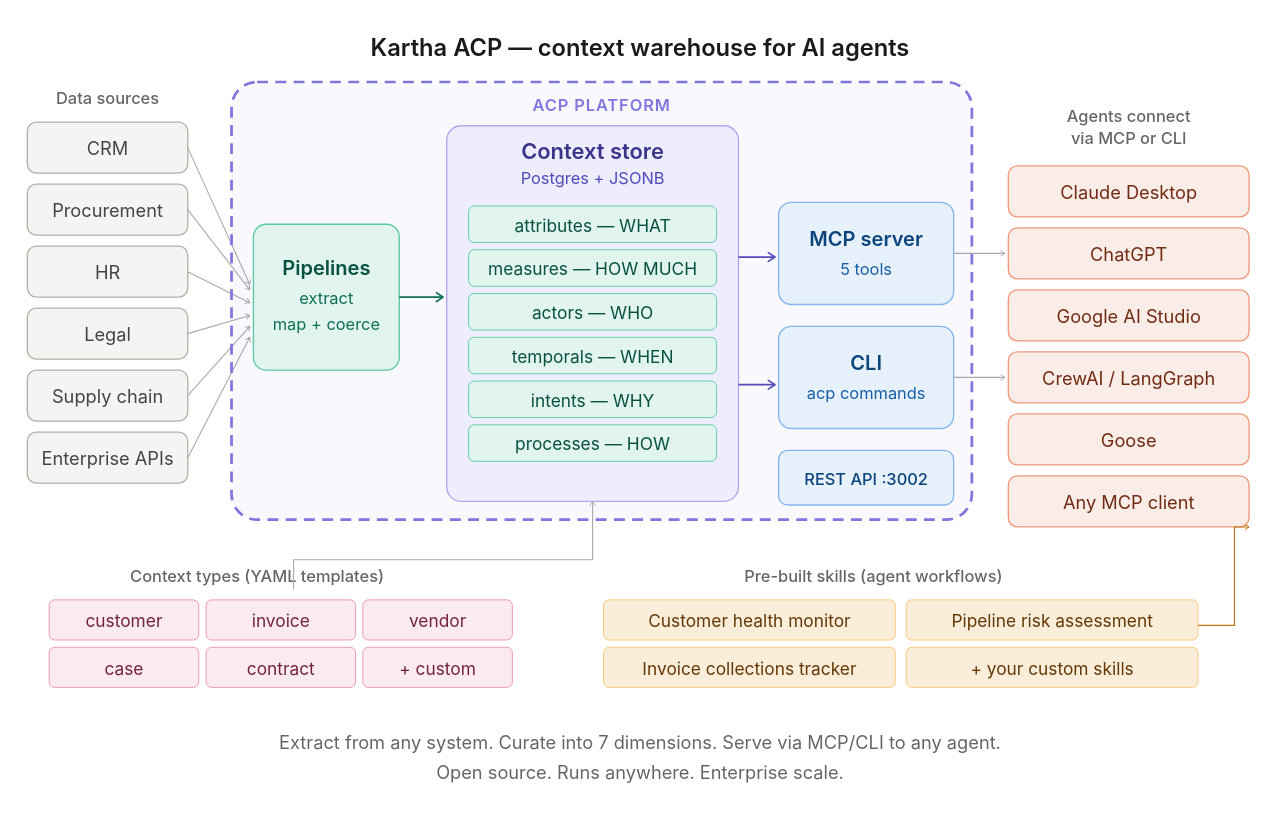
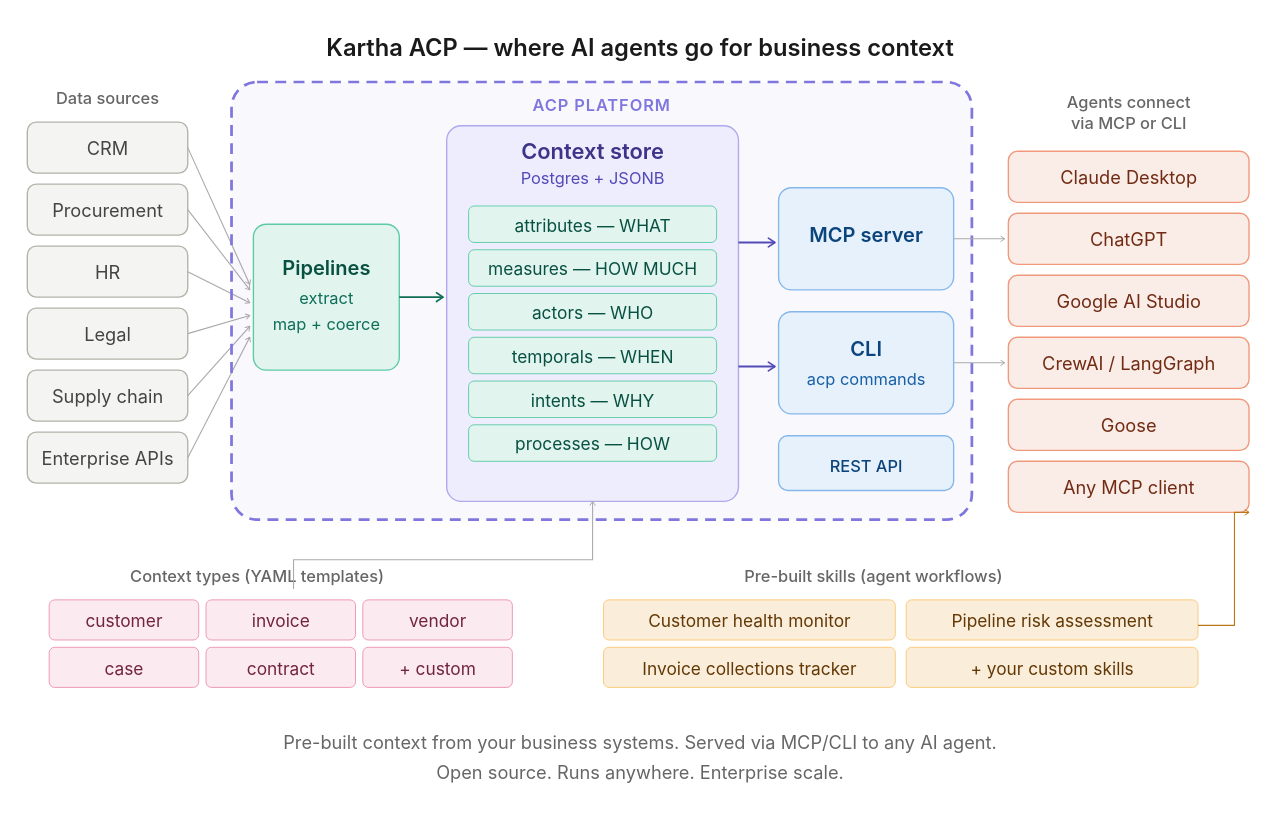
Before and after one commit to Kartha-AI/agent-context-platform, a website: page reference/acp-intro.html in a window 1280 px wide. Drawn offline with Linux system fonts and the light colour scheme.

Commit message:
Updated refercne docs

```diff
--- a/acp-intro.html
+++ b/reference/acp-intro.html
@@ -16,7 +16,7 @@
 </defs>
 
 <!-- TITLE -->
-<text x="340" y="20" text-anchor="middle" font-size="13" font-weight="600" fill="#1a1a1a">Kartha ACP — context warehouse for AI agents</text>
+<text x="340" y="20" text-anchor="middle" font-size="13" font-weight="600" fill="#1a1a1a">Kartha ACP — where AI agents go for business context</text>
 
 <!-- ═══════════════════════════════════════════════ -->
 <!-- DATA SOURCES (left) -->
@@ -89,49 +89,48 @@
 <text x="314" y="236" text-anchor="middle" font-size="9.5" fill="#085041">processes — HOW</text>
 
 <!-- Arrows: Store → MCP/CLI -->
-<line x1="394" y1="130" x2="414" y2="130" stroke="#534AB7" stroke-width="1" marker-end="url(#arrow)"/>
-<line x1="394" y1="200" x2="414" y2="200" stroke="#534AB7" stroke-width="1" marker-end="url(#arrow)"/>
+<line x1="394" y1="122" x2="414" y2="122" stroke="#534AB7" stroke-width="1" marker-end="url(#arrow)"/>
+<line x1="394" y1="190" x2="414" y2="190" stroke="#534AB7" stroke-width="1" marker-end="url(#arrow)"/>
 
 <!-- MCP SERVER -->
-<rect x="416" y="100" width="96" height="56" rx="7" fill="#E6F1FB" stroke="#85B7EB" stroke-width="0.75"/>
-<text x="464" y="124" text-anchor="middle" font-size="11" font-weight="600" fill="#0C447C">MCP server</text>
-<text x="464" y="140" text-anchor="middle" font-size="9" fill="#185FA5">5 tools</text>
+<rect x="416" y="92" width="96" height="56" rx="7" fill="#E6F1FB" stroke="#85B7EB" stroke-width="0.75"/>
+<text x="464" y="122" text-anchor="middle" font-size="11" font-weight="600" fill="#0C447C">MCP server</text>
 
 <!-- CLI -->
-<rect x="416" y="168" width="96" height="56" rx="7" fill="#E6F1FB" stroke="#85B7EB" stroke-width="0.75"/>
-<text x="464" y="192" text-anchor="middle" font-size="11" font-weight="600" fill="#0C447C">CLI</text>
-<text x="464" y="208" text-anchor="middle" font-size="9" fill="#185FA5">acp commands</text>
+<rect x="416" y="160" width="96" height="56" rx="7" fill="#E6F1FB" stroke="#85B7EB" stroke-width="0.75"/>
+<text x="464" y="184" text-anchor="middle" font-size="11" font-weight="600" fill="#0C447C">CLI</text>
+<text x="464" y="200" text-anchor="middle" font-size="9" fill="#185FA5">acp commands</text>
 
 <!-- REST API -->
-<rect x="416" y="236" width="96" height="30" rx="5" fill="#E6F1FB" stroke="#85B7EB" stroke-width="0.75"/>
-<text x="464" y="255" text-anchor="middle" font-size="9" font-weight="500" fill="#0C447C">REST API :3002</text>
+<rect x="416" y="228" width="96" height="30" rx="5" fill="#E6F1FB" stroke="#85B7EB" stroke-width="0.75"/>
+<text x="464" y="248" text-anchor="middle" font-size="9" font-weight="500" fill="#0C447C">REST API</text>
 
 <!-- ═══════════════════════════════════════════════ -->
 <!-- AGENTS (right) -->
 <!-- ═══════════════════════════════════════════════ -->
-<line x1="512" y1="128" x2="540" y2="128" stroke="#aaa" stroke-width="0.6" marker-end="url(#arrow)"/>
-<line x1="512" y1="196" x2="540" y2="196" stroke="#aaa" stroke-width="0.6" marker-end="url(#arrow)"/>
+<line x1="512" y1="120" x2="540" y2="120" stroke="#aaa" stroke-width="0.6" marker-end="url(#arrow)"/>
+<line x1="512" y1="188" x2="540" y2="188" stroke="#aaa" stroke-width="0.6" marker-end="url(#arrow)"/>
 
-<text x="608" y="56" text-anchor="middle" font-size="9" fill="#666" font-weight="500">Agents connect</text>
-<text x="608" y="68" text-anchor="middle" font-size="9" fill="#666" font-weight="500">via MCP or CLI</text>
+<text x="608" y="48" text-anchor="middle" font-size="9" fill="#666" font-weight="500">Agents connect</text>
+<text x="608" y="60" text-anchor="middle" font-size="9" fill="#666" font-weight="500">via MCP or CLI</text>
 
-<rect x="542" y="80" width="132" height="28" rx="5" fill="#FAECE7" stroke="#F0997B" stroke-width="0.75"/>
-<text x="608" y="98" text-anchor="middle" font-size="10" fill="#712B13">Claude Desktop</text>
+<rect x="542" y="72" width="132" height="28" rx="5" fill="#FAECE7" stroke="#F0997B" stroke-width="0.75"/>
+<text x="608" y="90" text-anchor="middle" font-size="10" fill="#712B13">Claude Desktop</text>
 
-<rect x="542" y="114" width="132" height="28" rx="5" fill="#FAECE7" stroke="#F0997B" stroke-width="0.75"/>
-<text x="608" y="132" text-anchor="middle" font-size="10" fill="#712B13">ChatGPT</text>
+<rect x="542" y="106" width="132" height="28" rx="5" fill="#FAECE7" stroke="#F0997B" stroke-width="0.75"/>
+<text x="608" y="124" text-anchor="middle" font-size="10" fill="#712B13">ChatGPT</text>
 
-<rect x="542" y="148" width="132" height="28" rx="5" fill="#FAECE7" stroke="#F0997B" stroke-width="0.75"/>
-<text x="608" y="166" text-anchor="middle" font-size="10" fill="#712B13">Google AI Studio</text>
+<rect x="542" y="140" width="132" height="28" rx="5" fill="#FAECE7" stroke="#F0997B" stroke-width="0.75"/>
+<text x="608" y="158" text-anchor="middle" font-size="10" fill="#712B13">Google AI Studio</text>
 
-<rect x="542" y="182" width="132" height="28" rx="5" fill="#FAECE7" stroke="#F0997B" stroke-width="0.75"/>
-<text x="608" y="200" text-anchor="middle" font-size="10" fill="#712B13">CrewAI / LangGraph</text>
+<rect x="542" y="174" width="132" height="28" rx="5" fill="#FAECE7" stroke="#F0997B" stroke-width="0.75"/>
+<text x="608" y="192" text-anchor="middle" font-size="10" fill="#712B13">CrewAI / LangGraph</text>
 
-<rect x="542" y="216" width="132" height="28" rx="5" fill="#FAECE7" stroke="#F0997B" stroke-width="0.75"/>
-<text x="608" y="234" text-anchor="middle" font-size="10" fill="#712B13">Goose</text>
+<rect x="542" y="208" width="132" height="28" rx="5" fill="#FAECE7" stroke="#F0997B" stroke-width="0.75"/>
+<text x="608" y="226" text-anchor="middle" font-size="10" fill="#712B13">Goose</text>
 
-<rect x="542" y="250" width="132" height="28" rx="5" fill="#FAECE7" stroke="#F0997B" stroke-width="0.75"/>
-<text x="608" y="268" text-anchor="middle" font-size="10" fill="#712B13">Any MCP client</text>
+<rect x="542" y="242" width="132" height="28" rx="5" fill="#FAECE7" stroke="#F0997B" stroke-width="0.75"/>
+<text x="608" y="260" text-anchor="middle" font-size="10" fill="#712B13">Any MCP client</text>
 
 <!-- ═══════════════════════════════════════════════ -->
 <!-- CONTEXT TYPES (bottom left) -->
@@ -177,12 +176,12 @@
 <text x="566" y="359" text-anchor="middle" font-size="9.5" fill="#633806">+ your custom skills</text>
 
 <!-- Arrow: Skills → Agents -->
-<path d="M646 332 L666 332 L666 278 L674 278" fill="none" stroke="#BA7517" stroke-width="0.6" marker-end="url(#arrow)"/>
+<path d="M646 332 L666 332 L666 270 L674 270" fill="none" stroke="#BA7517" stroke-width="0.6" marker-end="url(#arrow)"/>
 
 <!-- ═══════════════════════════════════════════════ -->
 <!-- TAGLINE -->
 <!-- ═══════════════════════════════════════════════ -->
-<text x="340" y="400" text-anchor="middle" font-size="10" fill="#666">Extract from any system. Curate into 7 dimensions. Serve via MCP/CLI to any agent.</text>
+<text x="340" y="400" text-anchor="middle" font-size="10" fill="#666">Pre-built context from your business systems. Served via MCP/CLI to any AI agent.</text>
 <text x="340" y="416" text-anchor="middle" font-size="10" fill="#666">Open source. Runs anywhere. Enterprise scale.</text>
 
 </svg>
```
Also changed, not shown: README.md, acp-intro.png (deleted), reference/FAQ.md (renamed from FAQ.md), reference/HOWTO.md (renamed from HOWTO.md), reference/acp-architecture.html (renamed from acp-architecture.html), reference/acp-intro.png (added), reference/acp-overview.html (renamed from acp-overview.html), reference/acp-overview.png (renamed from acp-overview.png), reference/acp-postman-collection.json (renamed from acp-postman-collection.json), 1 other file.
